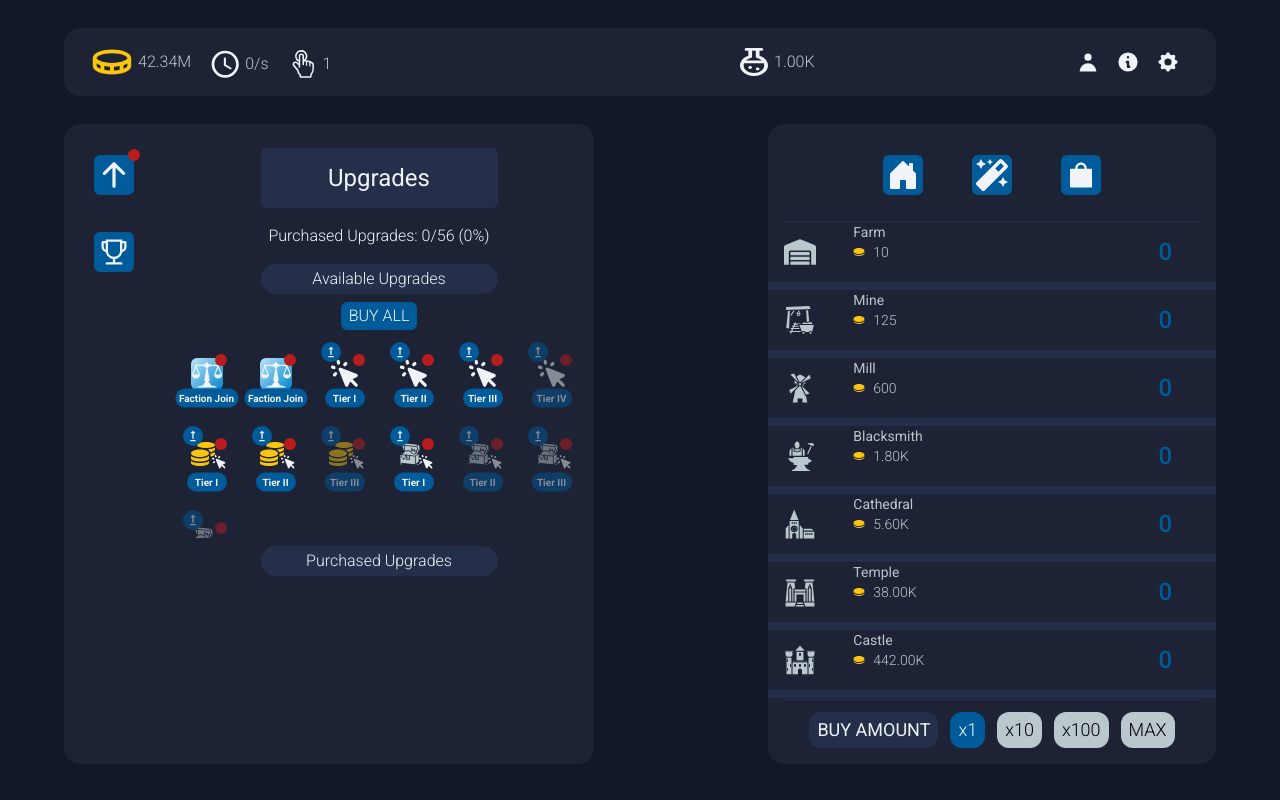
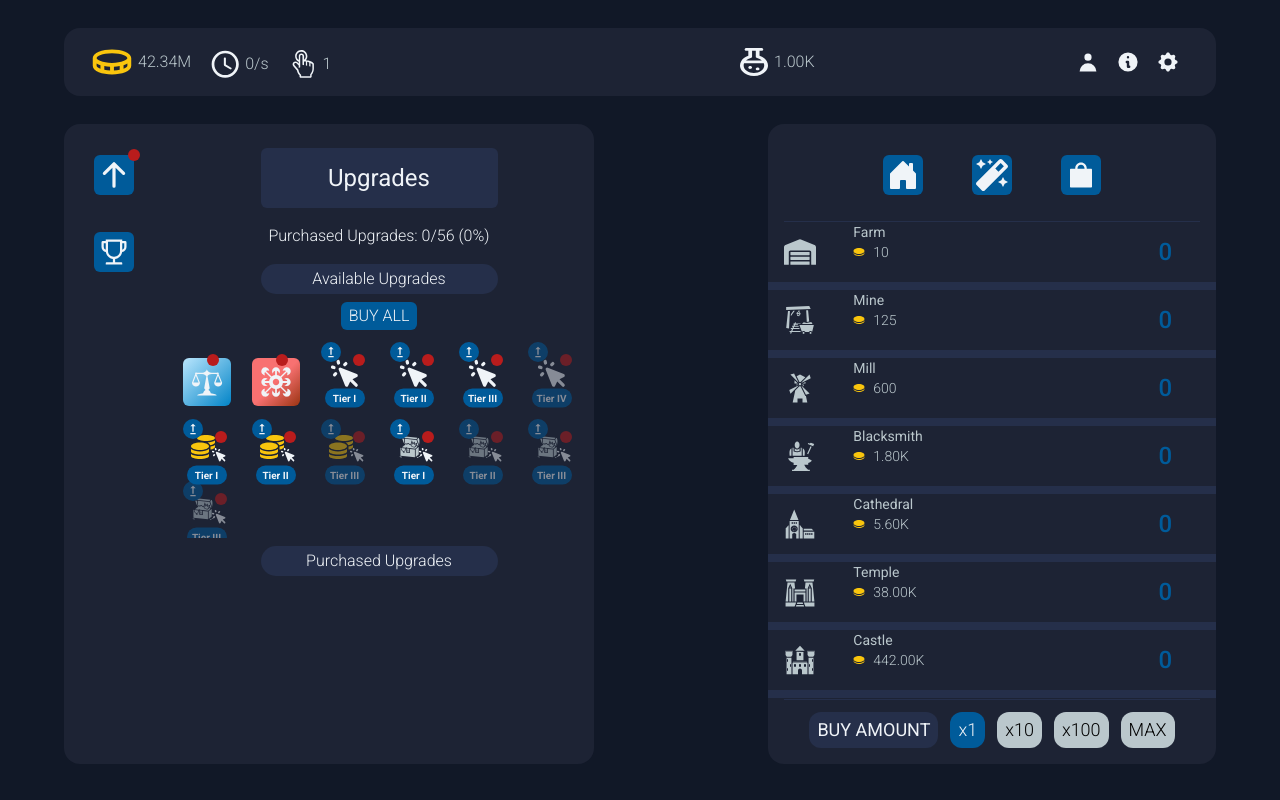
Before and after one commit to walde-dev/elemental-clicker, a Next.js app: page /redux/store/upgrades in a window 1280 px wide. Both pictures are taken after a click on the element 114 px from the left and 174 px from the top of the page. Built offline with nearby package versions, Linux system fonts and the light colour scheme.

Commit message:
added chaos logo + removed console.logs

```diff
--- a/pages/_app.js
+++ b/pages/_app.js
@@ -18,20 +18,12 @@ function MyApp({ Component, pageProps }) {
   const player = initializePlayer();
   const buildings = initializeBuildings();
 
-  const [coins, setCoins] = useState(player.coins);
-
-
-
-  useEffect(() => {
-    console.log('USEEFFECT')
-    setCoins(player.coins);
-  }, [player.coins])
 
 
   return (
     <Provider store={store}>
       <div className='flex flex-col font-roboto select-none font-light md:px-16 py-7 bg-main-background-blue w-screen max-w-full h-screen'>
-        <Header coins={coins} player={player} />
+        <Header player={player} />
 
         <div className='flex flex-row h-full'>
           <div className='flex flex-row mt-7 absolute md:left-16 left-0 h-[80vh]'>
--- a/pages/components/Buttons/Upgrade.js
+++ b/pages/components/Buttons/Upgrade.js
@@ -42,7 +42,7 @@ export default function Upgrade(props) {
     return (
 
         <div
-            className='flex justify-center group px-4 pt-3 pb-6 items-center hover:bg-selected-grey rounded-2xl'
+            className='flex justify-center group px-4 pt-3  items-center hover:bg-selected-grey rounded-2xl'
             onClick={() => {
                 if (!props.upgrade.isBought && props.buy) props.buy(props.upgrade);
             }}
@@ -71,19 +71,13 @@ export default function Upgrade(props) {
                         </div>
                     )}
 
-                    <div className='flex justify-center absolute mt-6 top-1/2 left-1/2 transform -translate-x-1/2 -translate-y-1/2 text-[10px] w-10 min-w-max font-semibold text-white rounded-full px-1 py-0.5 bg-accent-blue'>
-                        {props.upgrade.tier && (
+                    {props.upgrade.tier && (
+                        <div className='flex justify-center absolute mt-6 top-1/2 left-1/2 transform -translate-x-1/2 -translate-y-1/2 text-[10px] w-10 min-w-max font-semibold text-white rounded-full px-1 py-0.5 bg-accent-blue'>
                             <div>
                                 Tier {romanize(props.upgrade.tier)}
                             </div>
-                        )}
-                        {!props.upgrade.tier && (
-                            <div>
-                                {props.upgrade.tooltipText}
-                            </div>
-                        )}
-                    </div>
-
+                        </div>
+                    )}
                 </div>
 
 
--- a/pages/components/PlayArea.js
+++ b/pages/components/PlayArea.js
@@ -10,7 +10,6 @@ export default function PlayArea(props) {
     const dispatch = useDispatch();
     const player = useSelector(state => state.player);
 
-    console.log(player.statistics.coinsEarned.value)
 
     useInterval(() => {
         dispatch(tick())
--- a/pages/components/SideBarPanels/UpgradesMenu.js
+++ b/pages/components/SideBarPanels/UpgradesMenu.js
@@ -82,7 +82,6 @@ export default function UpgradesMenu(props) {
 
                 /* Coins Earned */
                 case 'coinsEarned':
-                    console.log('checking ',upgrade[1].name)
                     dispatch(updateEffectValue({
                         upgradeToCheck: upgrade[1],
                         value: upgrade[1].multiplier*player.coinsPerSecond,
--- a/pages/redux/store/player.js
+++ b/pages/redux/store/player.js
@@ -68,7 +68,6 @@ export const playerSlice = createSlice({
                 if (stat[1].name !== type) return;
                 stat[1].value += value;
             });
-            console.log(state.statistics.manualClicks.value)
         },
         addCoinsPerClickUpgrade: (state, action) => {
             const { upgrade } = action.payload;
@@ -83,12 +82,11 @@ export const playerSlice = createSlice({
             const { value } = action.payload;
             state.coinsPerClickUpgrades.map(upgradeToUpdate => {
                 if(!upgradeToUpdate) return;
-                console.log(current(upgradeToUpdate))
                 if(upgradeToUpdate.upgrade?.name !== upgrade.name) return;
+                if(upgradeToUpdate.upgrade?.value ===  value) return;
                 upgradeToUpdate.value = value;
             });
-
-
+            console.log(state.coinsPerSecond)
         }
 
     },
--- a/pages/redux/store/upgrades.js
+++ b/pages/redux/store/upgrades.js
@@ -3,7 +3,7 @@ import { current } from '@reduxjs/toolkit';
 import { GiOpenTreasureChest } from 'react-icons/gi';
 
 import { HiCursorClick } from 'react-icons/hi'
-import { CoinsByClickingIcon, CoinsEarnedIcon, JoinOrderIcon } from '../../../public/icons/svg_components/icons';
+import { CoinsByClickingIcon, CoinsEarnedIcon, JoinChaosIcon, JoinOrderIcon } from '../../../public/icons/svg_components/icons';
 
 
 const initialState = {
@@ -17,7 +17,7 @@ const initialState = {
         name: 'Proof of Order',
         isBought: false,
         isUnlocked: true,
-        effectText: 'The Order faction values high principles and stability, aligning yourself with the Order faction will greatly reward active gameplay and stability.',
+        effectText: 'The Order faction values high principles and stability, aligning yourself with the Order faction will greatly reward active gameplay and stability while also boosting magic efficiency.',
         tooltipText: 'Faction Join',
         multiplier: 2,
         isChecked: false
@@ -25,12 +25,12 @@ const initialState = {
     'join_chaos': {
         type: 'factionJoin',
         skipBuyAll: true,
-        icon: <JoinOrderIcon />,
+        icon: <JoinChaosIcon />,
         cost: 200,
         name: 'Proof of Chaos',
         isBought: false,
         isUnlocked: true,
-        effectText: 'The Order faction values high principles and stability, aligning yourself with the Order faction will greatly reward active gameplay and stability.',
+        effectText: 'The Chaos faction embraces the total entropy of the universe, aligning yourself with the Chaos faction will greatly reward idle gameplay and benefit from random burst of fortune',
         tooltipText: 'Faction Join',
         multiplier: 2,
         isChecked: false
@@ -950,11 +950,12 @@ export const upgradesSlice = createSlice({
         updateEffectValue: (state, action) => {
             const { upgradeToCheck } = action.payload;
             const { value } = action.payload
-            console.log('Updating Effect Value', value)
             Object.entries(state).map(upgrade => {
                 if (upgrade[1].name !== upgradeToCheck.name) return;
+                if (upgrade[1].effectValue === value && upgrade[1].effectValue !== 0) return;
                 upgrade[1].effectValue = value;
             })
+
         },
 
     },
--- a/public/icons/svg_components/icons.js
+++ b/public/icons/svg_components/icons.js
@@ -1,6 +1,6 @@
 import { HiCursorClick } from 'react-icons/hi'
 import { FaCoins } from 'react-icons/fa'
-import { GiOpenTreasureChest, GiScales } from 'react-icons/gi';
+import { GiAbstract053, GiOpenTreasureChest, GiScales } from 'react-icons/gi';
 
 const tierColors = {
     1: 'bg-gradient-to-br from-slate-200 via-slate-400 to-slate-600',
@@ -10,10 +10,18 @@ const tierColors = {
     5: '',
 }
 
-export function JoinOrderIcon(props){
-    return  (
-        <div className='flex justify-center  rounded-md w-8 h-8 bg-gradient-to-br from-sky-200 to-sky-600'>
-            <GiScales  className='w-8 h-8 '/>
+export function JoinOrderIcon(props) {
+    return (
+        <div className='flex justify-center items-center rounded-md w-12 h-12 bg-gradient-to-br from-sky-200 to-sky-600'>
+            <GiScales className='w-8 h-8 ' />
+        </div>
+    );
+}
+
+export function JoinChaosIcon(props) {
+    return (
+        <div className='flex justify-center items-center rounded-md w-12 h-12 bg-gradient-to-br from-red-400 via-red-400 to-orange-800'>
+            <GiAbstract053 className='w-8 h-8 ' />
         </div>
     );
 }
@@ -23,10 +31,10 @@ export function CoinsByClickingIcon(props) {
     return (
         <div className='w-8 h-8'>
             <div className='absolute '>
-                <FaCoins className='w-6 h-6 text-gold-yellow'/>
+                <FaCoins className='w-6 h-6 text-gold-yellow' />
             </div>
             <div className={`absolute ml-5 mt-3  `}>
-                <HiCursorClick className={`rounded-md  w-4 h-4 `}/>
+                <HiCursorClick className={`rounded-md  w-4 h-4 `} />
             </div>
         </div>
     );
@@ -36,10 +44,10 @@ export function CoinsEarnedIcon(props) {
     return (
         <div className='w-8 h-8'>
             <div className='absolute '>
-                <GiOpenTreasureChest className='w-6 h-6 text-grey'/>
+                <GiOpenTreasureChest className='w-6 h-6 text-grey' />
             </div>
             <div className='absolute ml-5 mt-3'>
-                <HiCursorClick className='w-4 h-4 text-white'/>
+                <HiCursorClick className='w-4 h-4 text-white' />
             </div>
         </div>
     );
```
